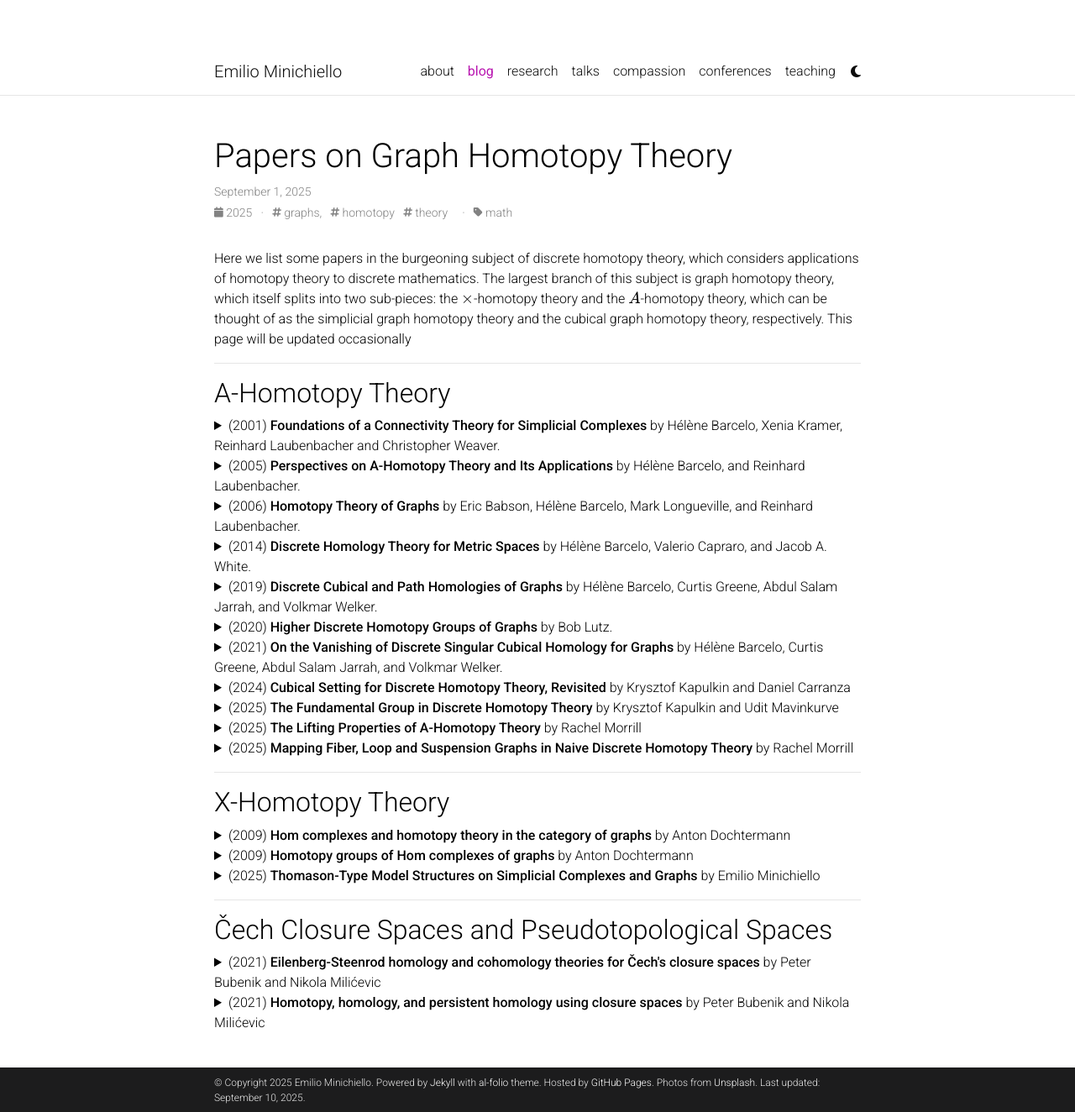
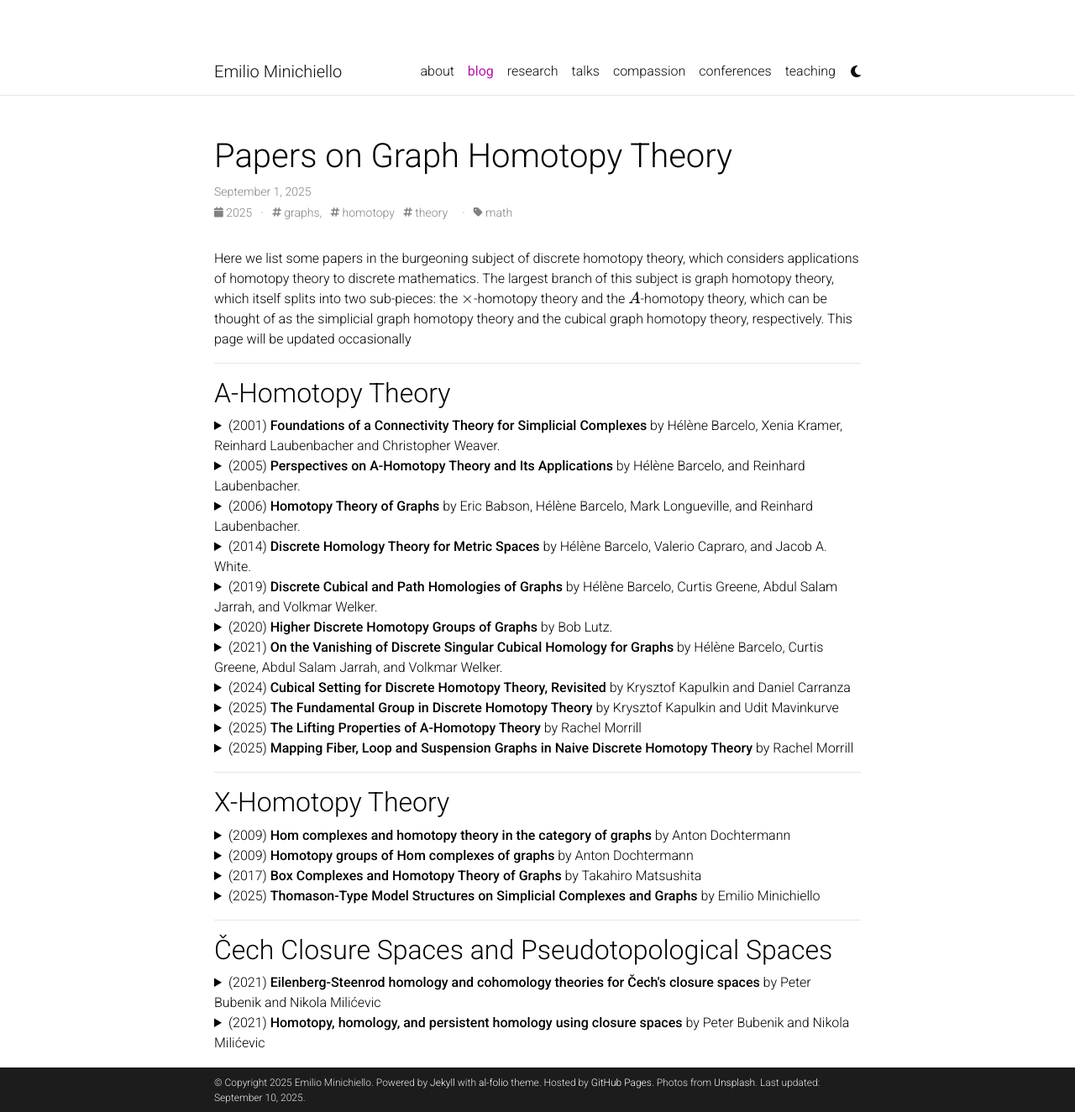
Before and after one commit to eminichiello67/eminichiello67.github.io, a Jekyll site: the page built from _posts/2025-9-1-graphhomotopytheory.md, in a window 1280 px wide and 1324 px high. Shown: the whole window at 84% size. Built offline with Jekyll 4.4.1, drawn with Linux system fonts in a browser that asks for light colours; comment, search, counter and statistics services are not loaded; a style sheet for code colours, icons or effects is not loaded.

Commit message:
forgot to add matsushita

```diff
--- a/_posts/2025-9-1-graphhomotopytheory.md
+++ b/_posts/2025-9-1-graphhomotopytheory.md
@@ -169,6 +169,15 @@ Here we list some papers in the burgeoning subject of discrete homotopy theory,
 </details>
 
 <details>
+    <summary>(2017) <strong>Box Complexes and Homotopy Theory of Graphs</strong> by Takahiro Matsushita</summary>
+    <script id="MathJax-script" async src="https://cdn.jsdelivr.net/npm/mathjax@4/tex-mml-chtml.js"></script>
+
+<ul>
+    <li>Homology, Homotopy and Applications, vol. 19(2), 2017, pp.175–197 (<a href="http://dx.doi.org/10.4310/HHA.2017.v19.n2.a10">link</a>) </li>
+</ul>
+</details>
+
+<details>
     <summary>(2025) <strong>Thomason-Type Model Structures on Simplicial Complexes and Graphs</strong> by Emilio Minichiello</summary>
     <script id="MathJax-script" async src="https://cdn.jsdelivr.net/npm/mathjax@4/tex-mml-chtml.js"></script>
 
```
